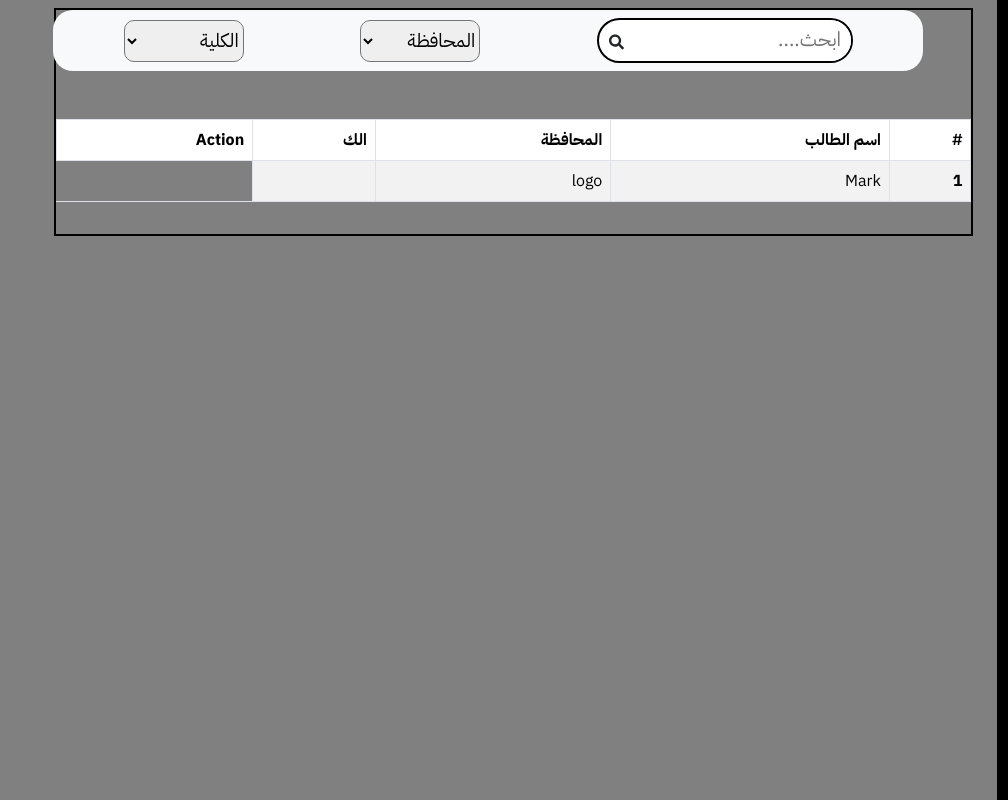
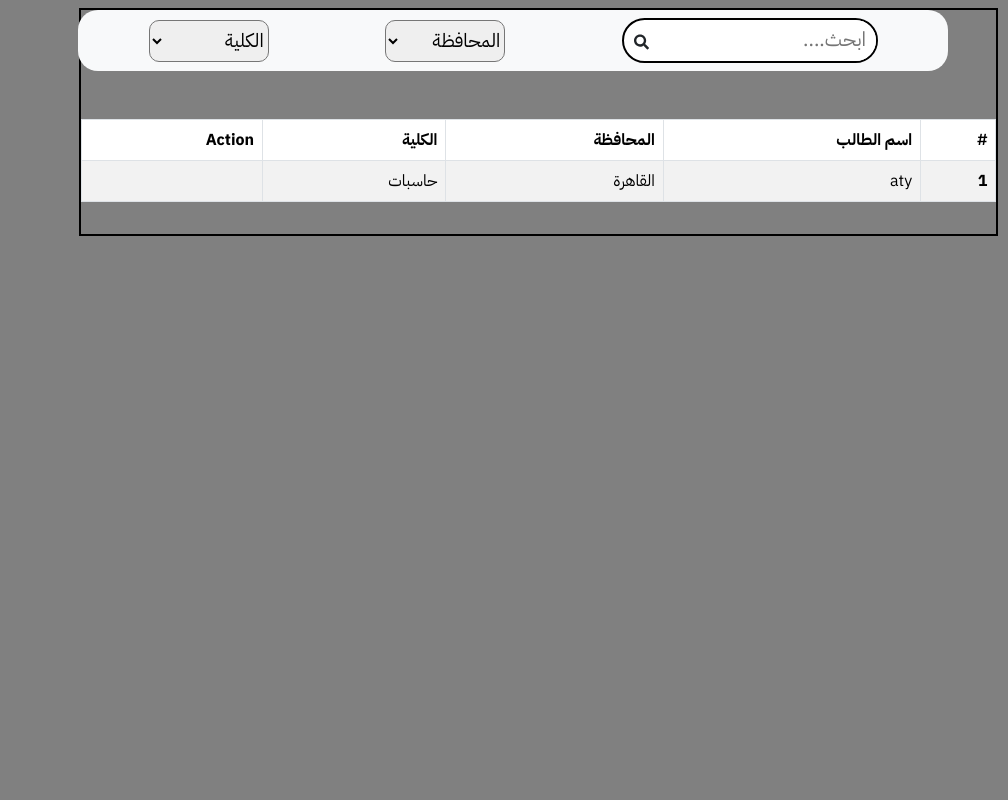
Before and after one commit to aty101/DashBoard, a React (Vite) app: page / in a window 1280 px wide. Shown: the whole page, without its empty margins (272-1280 px from the left). Built offline with nearby package versions, Linux system fonts and the light colour scheme.

Commit message:
part of the dashBoard

```diff
--- a/src/dashBoard/DashBoard.css
+++ b/src/dashBoard/DashBoard.css
@@ -10,6 +10,7 @@
   border: 2px solid black;
   padding: 0;
 }
+
 
 .collage,
 .city {
--- a/src/dashBoard/DashBoard.jsx
+++ b/src/dashBoard/DashBoard.jsx
@@ -2,11 +2,18 @@ import SideBar from "./SideBar";
 import { FaSearch } from "react-icons/fa";
 import "./DashBoard.css";
 import "bootstrap/dist/css/bootstrap.css";
+var requests = [
+  {
+    name: "aty",
+    city: "القاهرة",
+    collage: "حاسبات",
+  },
+];
 
 function DashBoard() {
   return (
     <div className="requestPage d-flex flex-row">
-      <SideBar ></SideBar>
+      <SideBar></SideBar>
 
       <div className="d-flex flex-column justify-content-center mb-2 mt-2 body me-4">
         <div className="navbar navbar-expand-lg bg-body-tertiary filters me-5">
@@ -38,19 +45,26 @@ function DashBoard() {
                 <th scope="col">#</th>
                 <th scope="col">اسم الطالب</th>
                 <th scope="col">المحافظة</th>
-                <th scope="col">الك</th>
+                <th scope="col">الكلية</th>
 
                 <th scope="col">Action</th>
               </tr>
             </thead>
             <tbody>
-              <tr>
-                <th scope="row">1</th>
-                <td>Mark</td>
-                <td>logo</td>
-
-                <td className="text-center "></td>
-              </tr>
+              {requests.map((item, key) => {
+                return (
+                  <tr>
+                    <th scope="row">1</th>
+                    <td>{item.name}</td>
+                    <td>{item.city}</td>
+                    <td>{item.collage}</td>
+                    <td className="text-center">
+                      {" "}
+                      <div></div>
+                    </td>
+                  </tr>
+                );
+              })}
             </tbody>
           </table>
         </div>
```
